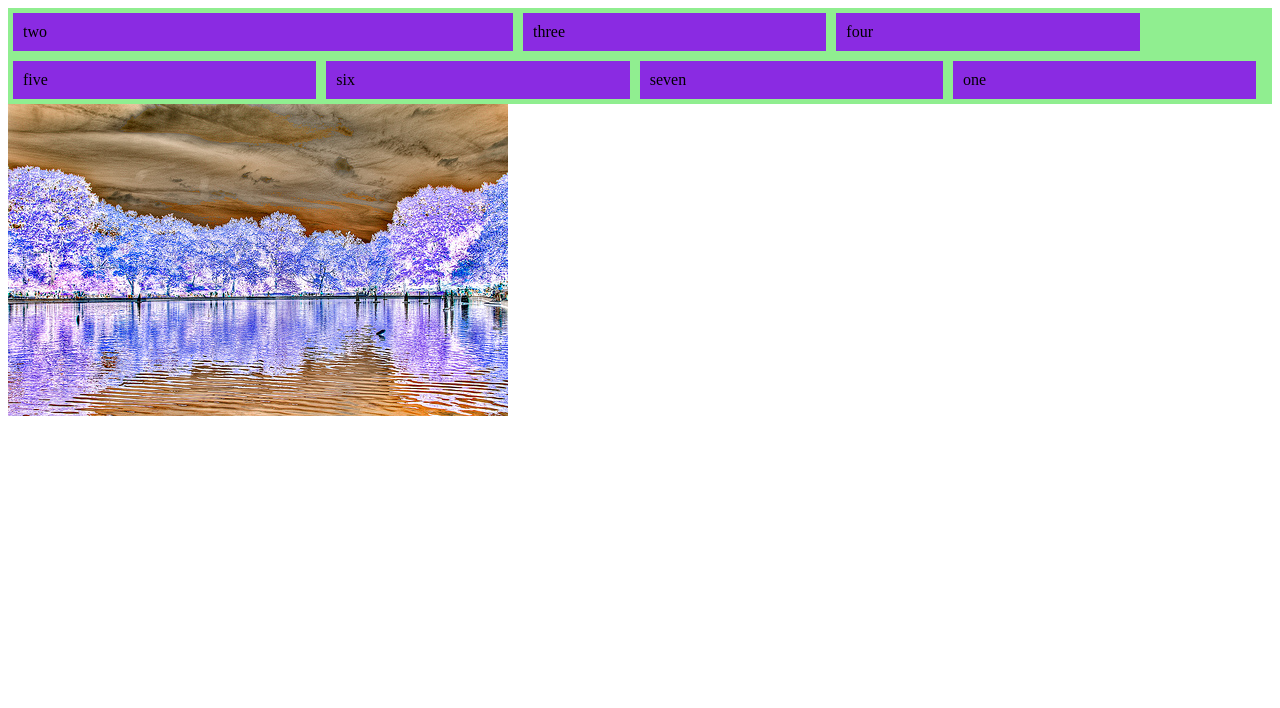
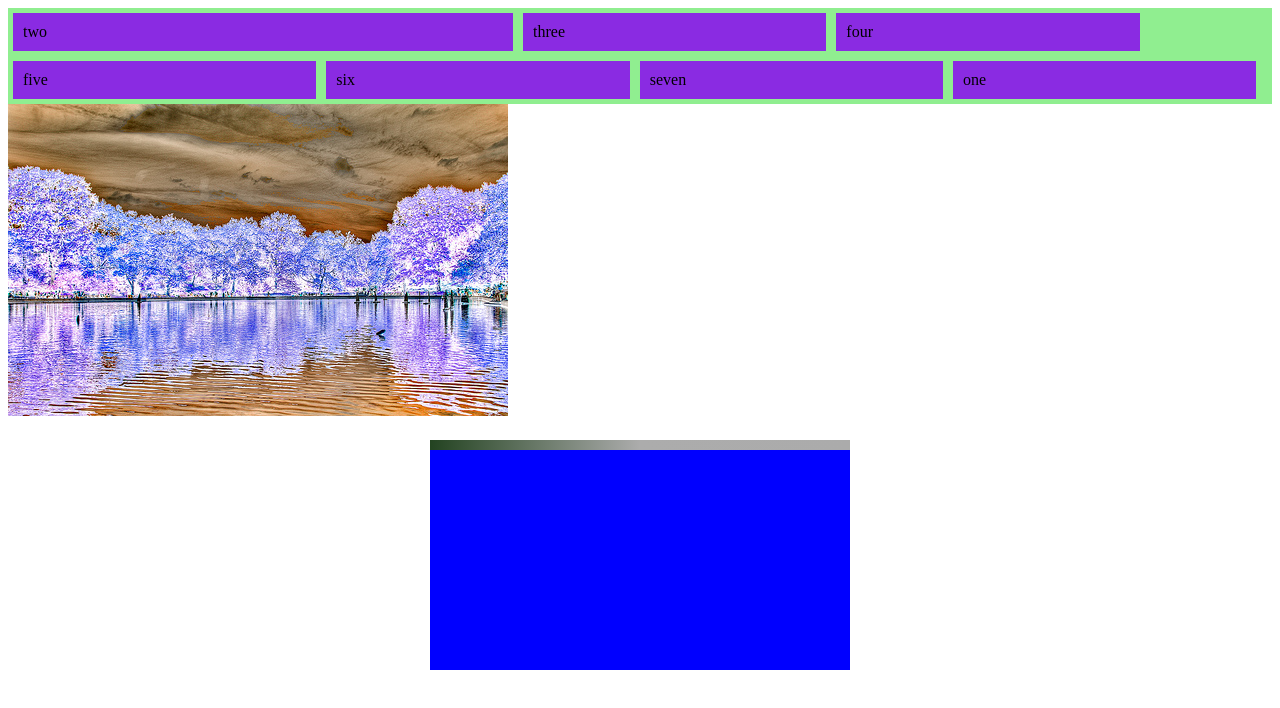
Before and after one commit to HelalMeftah/Learn-display, a plain HTML site: page index.html in a window 1280 px wide. Drawn offline with Linux system fonts and the light colour scheme.

Commit message:
add color nav

```diff
--- a/index.html
+++ b/index.html
@@ -24,6 +24,8 @@
     </div>
     <img src="c.jpg" alt="">
 
+    <nav class="fff">xd</nav>
+
 </body>
 
 </html>
--- a/style.css
+++ b/style.css
@@ -22,3 +22,22 @@ img {
 img:hover{
     filter:blur(0)
 }
+.fff {
+    height: 200px;
+    width: 400px;
+    background-color: #cc0e0e;
+    position:relative;
+    margin: 20px auto;
+    padding: 10px;
+    background-image: linear-gradient(to right,#234321,#acacac,#ababab);
+
+}
+.fff::before{
+    content:"";
+    position:absolute;
+    top:-10;
+    left:0;
+    height:100%;
+    width:100%;
+    background-color:blue;
+}
```
